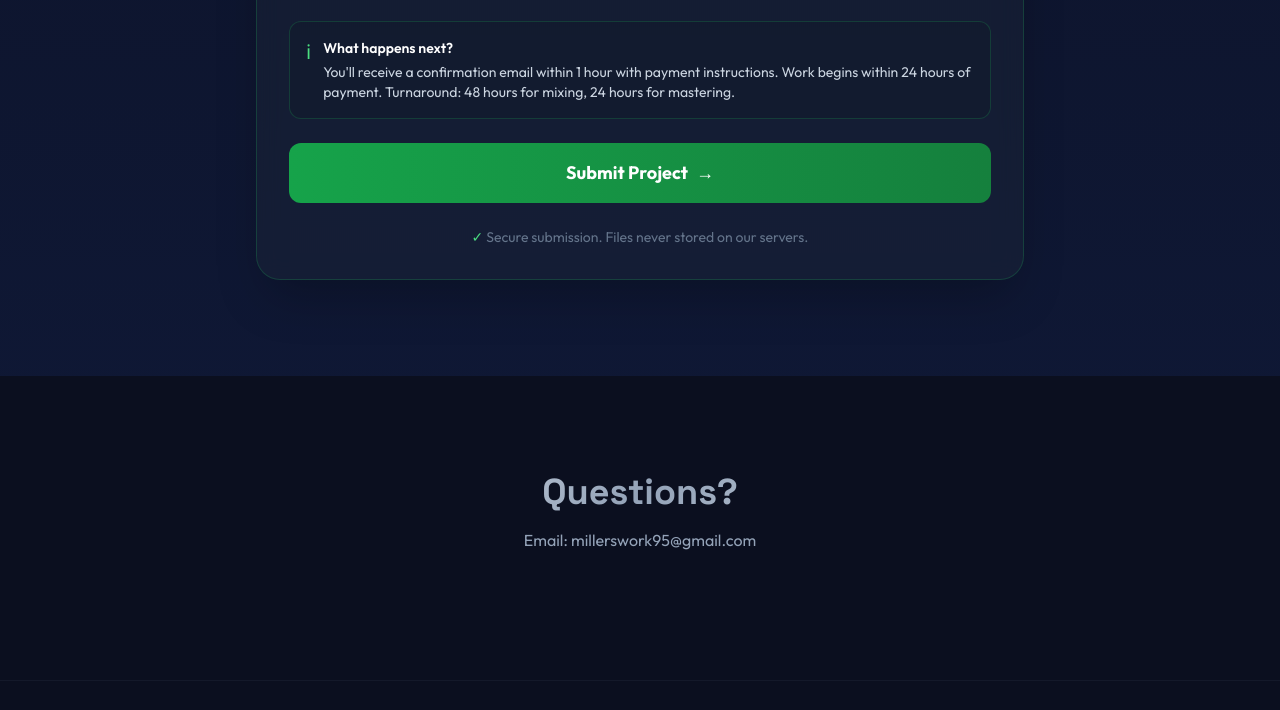
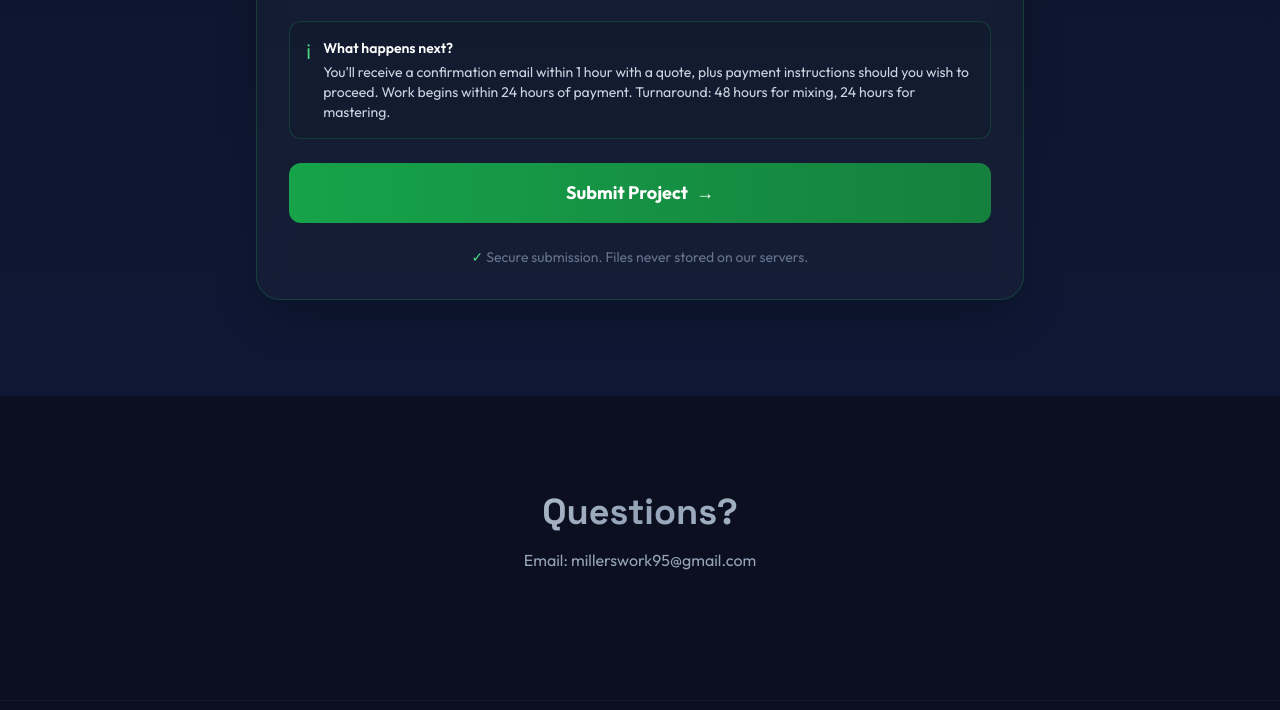
Before and after one commit to SXNDSHRXW/Millers, a plain HTML site: page index.html in a window 1280 px wide. Shown: the part 3234-3944 px from the top of the page. Drawn offline with nearby package versions, Linux system fonts and the light colour scheme.

```diff
--- a/index.html
+++ b/index.html
@@ -278,7 +278,7 @@
                             <span class="text-green-400 text-xl">ℹ</span>
                             <div class="text-sm text-silver-300">
                                 <p class="font-semibold text-white mb-1">What happens next?</p>
-                                <p>You'll receive a confirmation email within 1 hour with payment instructions. Work begins within 24 hours of payment. Turnaround: 48 hours for mixing, 24 hours for mastering.</p>
+                                <p>You'll receive a confirmation email within 1 hour with a quote, plus payment instructions should you wish to proceed. Work begins within 24 hours of payment. Turnaround: 48 hours for mixing, 24 hours for mastering.</p>
                             </div>
                         </div>
                     </div>
```
